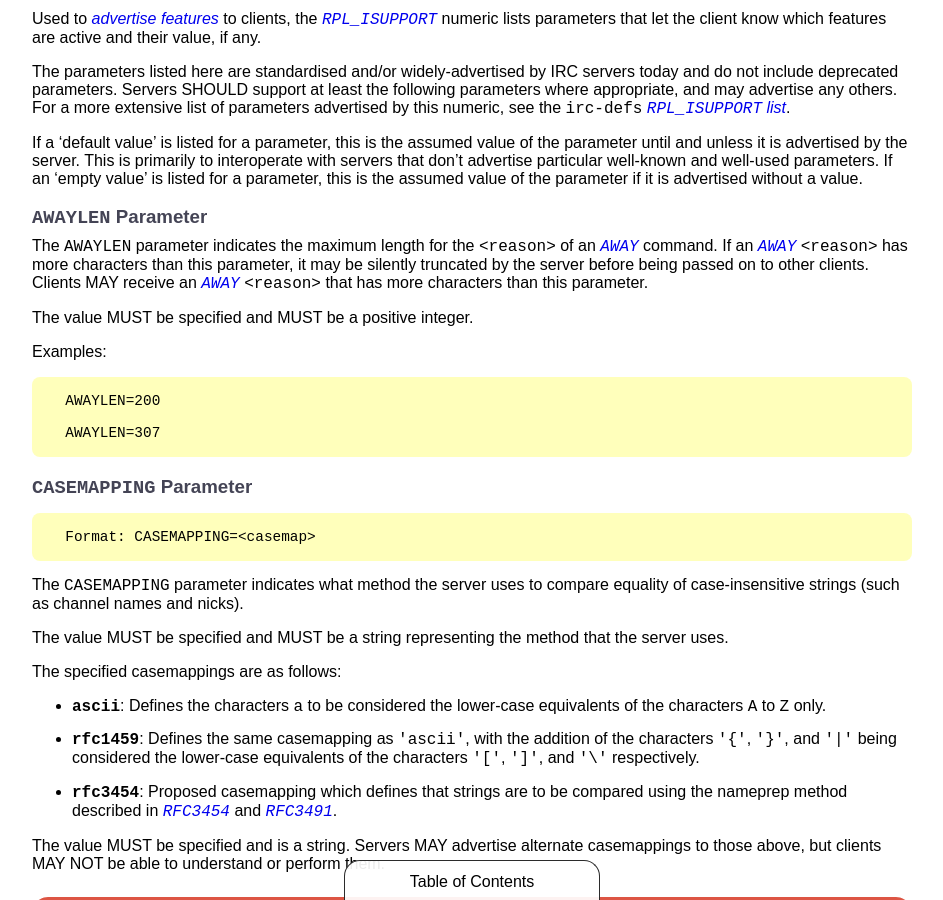
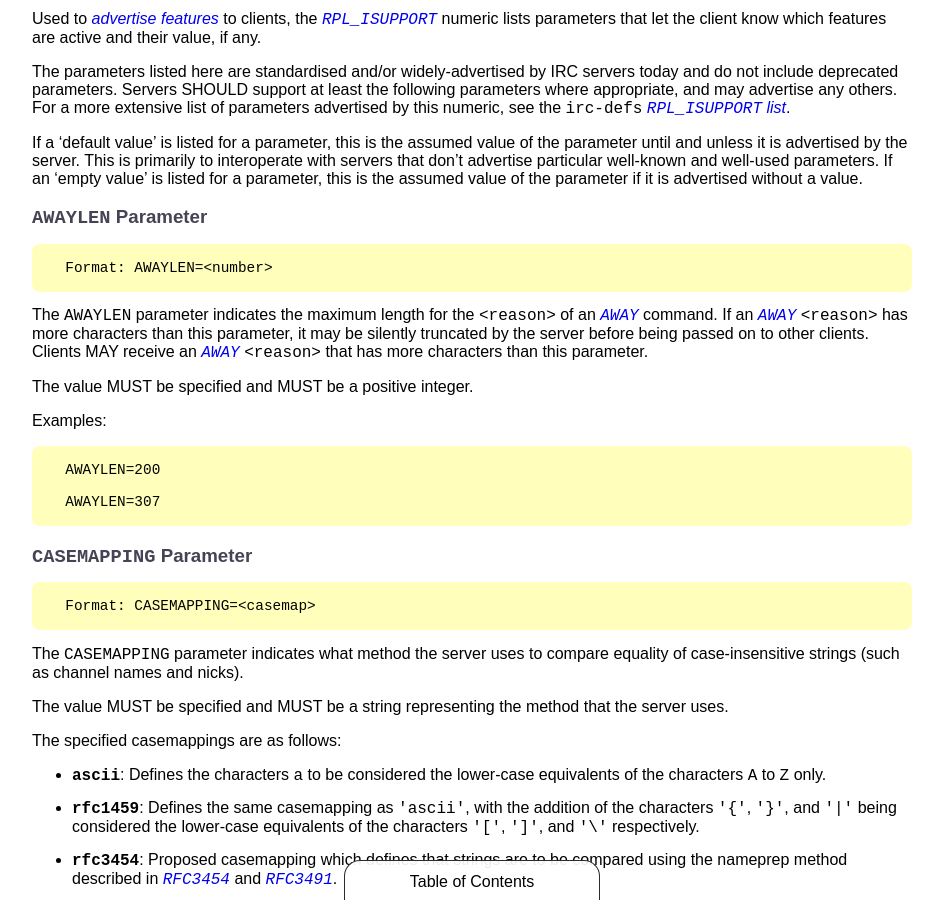
Before and after one commit to ircdocs/modern-irc, a Jekyll site: the page built from index.md, in a window 1280 px wide and 900 px high, scrolled down 44569 px. Shown: the whole window, without its empty margins (168-1111 px from the left). Built offline with Jekyll 4.4.1, drawn with Linux system fonts in a browser that asks for light colours.

Commit message:
awaylen: Add format

```diff
--- a/index.md
+++ b/index.md
@@ -1769,6 +1769,8 @@ If a 'default value' is listed for a parameter, this is the assumed value of the
 
 ### `AWAYLEN` Parameter
 
+      Format: AWAYLEN=<number>
+
 The `AWAYLEN` parameter indicates the maximum length for the `<reason>` of an [`AWAY`](#away-message) command. If an [`AWAY`](#away-message) `<reason>` has more characters than this parameter, it may be silently truncated by the server before being passed on to other clients. Clients MAY receive an [`AWAY`](#away-message) `<reason>` that has more characters than this parameter.
 
 The value MUST be specified and MUST be a positive integer.
```
